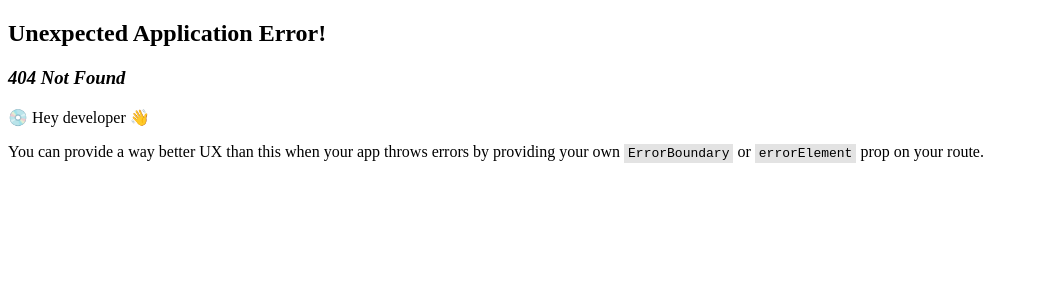
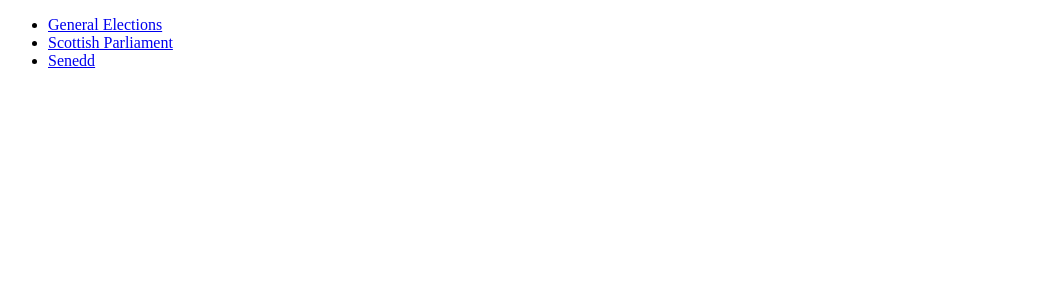
Before and after one commit to shaunfrancis/cross-in-the-box, a React app: page /uk in a window 1280 px wide. Before the commit this address had no page. Shown: the top 300 px of the page, without its empty margins (0-1039 px from the left). Built offline with nearby package versions, Linux system fonts and the light colour scheme.

Commit message:
Initial work on UK routing

```diff
--- /dev/null
+++ b/src/components/Header.tsx
@@ -0,0 +1,21 @@
+import { Link } from "react-router-dom"
+
+export default function Header( { links = [] } : { links? : Array<any> } ){
+    return (
+        <header>
+            <nav>
+                <ul>
+                    {
+                        links.map( (link : any, index: number) => {
+                            return (
+                                <li key={index}>
+                                    <Link to={link.path}>{link.title}</Link>
+                                </li>
+                            )
+                        })
+                    }
+                </ul>
+            </nav>
+        </header>
+    )
+}
--- /dev/null
+++ b/src/routes/UK.tsx
@@ -0,0 +1,15 @@
+import { Outlet } from "react-router-dom";
+import Header from "../components/Header";
+
+export default function UK(){
+    const links = [
+        {title: "General Elections", path: "general-elections"},
+        {title: "Scottish Parliament", path: "scottish-parliament-elections" },
+        {title: "Senedd", path: "senedd-elections" }
+    ];
+
+    return ( <>
+        <Header links={links} />
+        <Outlet />
+    </> )
+}
--- a/src/routes/root.tsx
+++ b/src/routes/root.tsx
@@ -1,5 +1,5 @@
+import { Outlet } from "react-router-dom";
+
 export default function Root(){
-    return (
-        <h1>DEFAULT ROOT LAYOUT</h1>
-    )
+    return ( <Outlet /> )
 }
--- a/webpack.config.js
+++ b/webpack.config.js
@@ -7,7 +7,7 @@
         filename: 'bundle.js',
         path: path.resolve(__dirname, 'dist')
     },
-    plugins: [new HtmlWebpackPlugin({ template: "index.html" })],
+    plugins: [new HtmlWebpackPlugin({ template: "index.html", base: "/" })],
     module: {
         rules: [
             {
@@ -23,6 +23,6 @@
         extensions: ['.js', '.jsx', '.ts', '.tsx']
     },
     devServer: {
-        historyApiFallback: true
+        historyApiFallback: true,
     }
 };
```
Also changed, not shown: src/index.tsx (+26 -2 lines).
